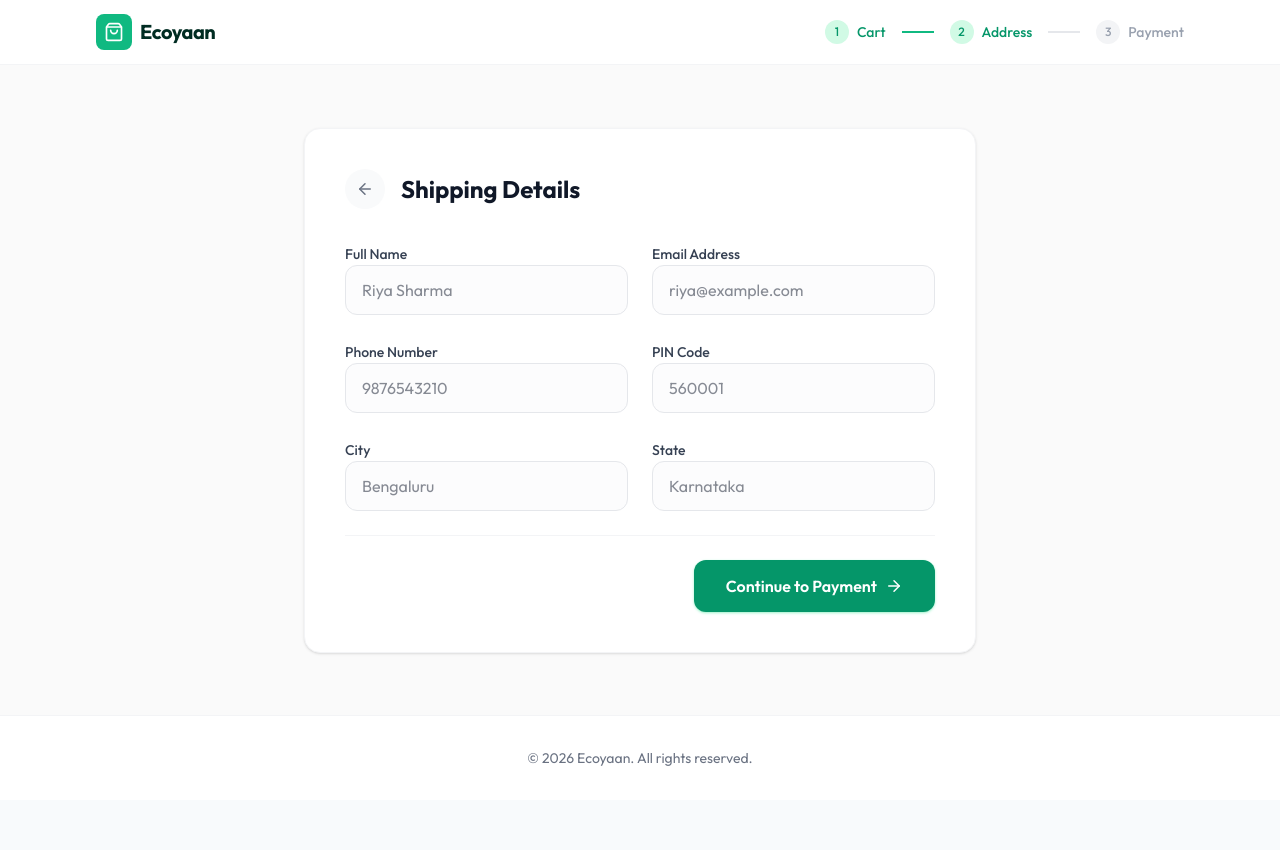
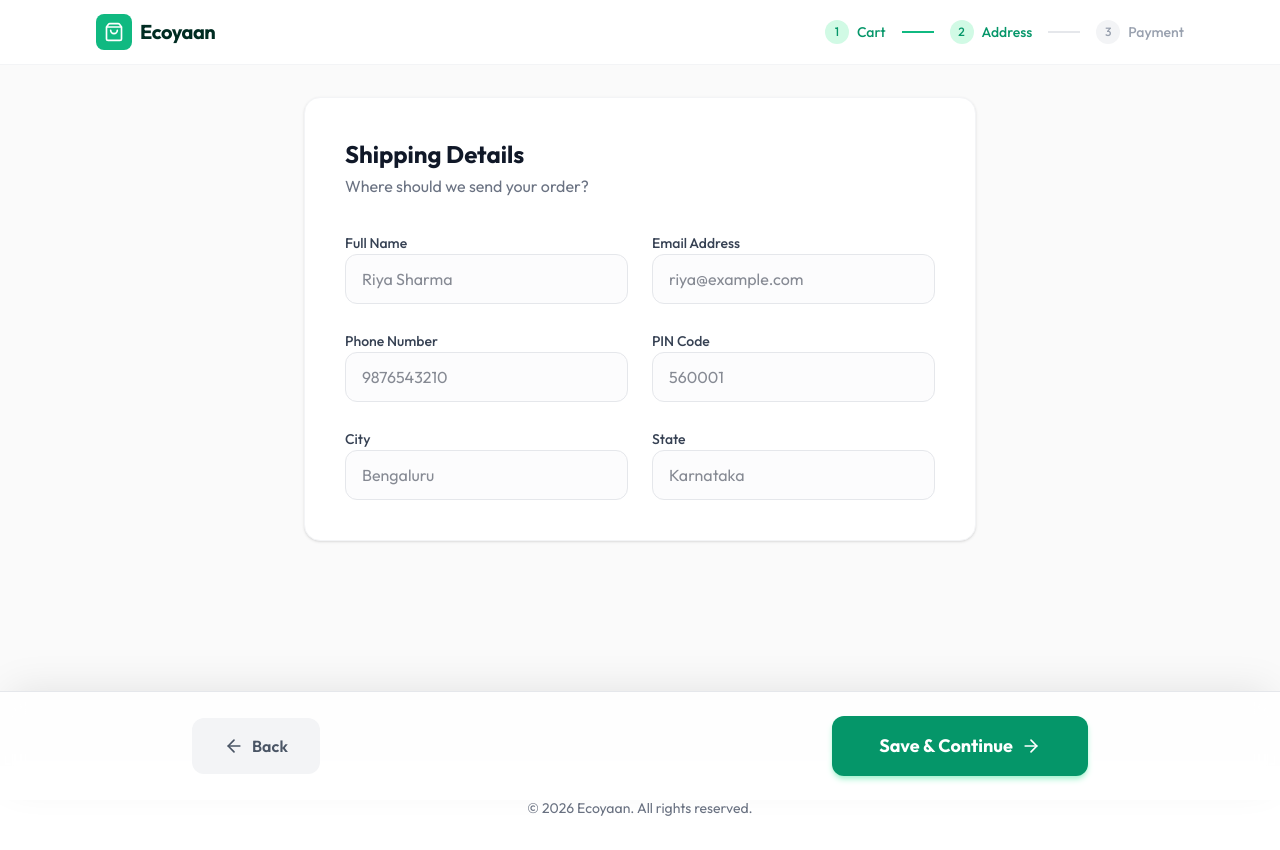
Before and after one commit to lucifer4330k/internproject, a Next.js app: page / in a window 1280 px wide. Both pictures are taken after a click on the button "Proceed to Checkout". Before the commit the page ends 800 px from the top, so only its background shows below. Built offline with nearby package versions, Linux system fonts and the light colour scheme.

Commit message:
feat: user-friendly UI enhancements with sticky action bars, multiple address support, and localStorage persistence

```diff
--- a/src/components/CheckoutFlow.tsx
+++ b/src/components/CheckoutFlow.tsx
@@ -27,12 +27,16 @@ export default function CheckoutFlow({ initialData }: CheckoutFlowProps) {
     const [hydrated, setHydrated] = useState(false);
 
     useEffect(() => {
-        // Hydrate store with SSR data
-        setCartData(
-            initialData.cartItems,
-            initialData.shipping_fee,
-            initialData.discount_applied
-        );
+        // Hydrate store with SSR data only if the store isn't already populated.
+        // This ensures localStorage persistence isn't overwritten purely by the default API mock payload.
+        const state = useCheckoutStore.getState();
+        if (state.cartItems.length === 0) {
+            setCartData(
+                initialData.cartItems,
+                initialData.shipping_fee,
+                initialData.discount_applied
+            );
+        }
         setHydrated(true);
     }, [initialData, setCartData]);
 
@@ -56,8 +60,8 @@ export default function CheckoutFlow({ initialData }: CheckoutFlowProps) {
         <>
             {currentStep < 4 && <Header />}
 
-            <div className="flex-grow flex items-center justify-center p-4 sm:p-6 lg:p-8">
-                <div className="w-full max-w-4xl">
+            <div className="flex-grow flex items-center justify-center p-4 pb-32 sm:p-6 sm:pb-36 lg:p-8 lg:pb-36">
+                <div className="w-full max-w-4xl relative">
                     <AnimatePresence mode="wait">
                         <motion.div
                             key={currentStep}
--- a/src/components/screens/AddressScreen.tsx
+++ b/src/components/screens/AddressScreen.tsx
@@ -1,8 +1,9 @@
-import { useCheckoutStore } from '@/store/useCheckoutStore';
+import { useCheckoutStore, Address } from '@/store/useCheckoutStore';
 import { useForm } from 'react-hook-form';
 import { zodResolver } from '@hookform/resolvers/zod';
 import * as z from 'zod';
-import { ArrowLeft, ArrowRight } from 'lucide-react';
+import { ArrowLeft, ArrowRight, Plus, MapPin, CheckCircle2 } from 'lucide-react';
+import { useState } from 'react';
 
 const formSchema = z.object({
     fullName: z.string().min(2, 'Full name is required'),
@@ -16,11 +17,14 @@ const formSchema = z.object({
 type FormData = z.infer<typeof formSchema>;
 
 export default function AddressScreen() {
-    const { address, setAddress, nextStep, prevStep } = useCheckoutStore();
+    const { addresses, selectedAddressId, addAddress, setSelectedAddress, nextStep, prevStep } = useCheckoutStore();
 
-    const { register, handleSubmit, formState: { errors } } = useForm<FormData>({
+    // Automatically show new address form if no addresses are stored
+    const [isAddingNew, setIsAddingNew] = useState(addresses.length === 0);
+
+    const { register, handleSubmit, formState: { errors }, reset } = useForm<FormData>({
         resolver: zodResolver(formSchema),
-        defaultValues: address || {
+        defaultValues: {
             fullName: '',
             email: '',
             phone: '',
@@ -31,24 +35,100 @@ export default function AddressScreen() {
     });
 
     const onSubmit = (data: FormData) => {
-        setAddress(data);
+        const newAddress: Address = {
+            id: Date.now().toString(),
+            ...data
+        };
+        addAddress(newAddress);
+        setIsAddingNew(false);
+        // Automatically proceed after saving a new address
         nextStep();
     };
 
+    const handleNextClick = () => {
+        if (isAddingNew) {
+            // Programmatically submit the form
+            const form = document.getElementById('address-form') as HTMLFormElement;
+            if (form) form.requestSubmit();
+        } else {
+            if (selectedAddressId) {
+                nextStep();
+            }
+        }
+    };
+
     return (
-        <div className="bg-white rounded-2xl shadow-sm border border-gray-100 p-6 sm:p-10 max-w-2xl mx-auto">
-            <div className="mb-8 flex items-center gap-4">
-                <button
-                    onClick={prevStep}
-                    className="w-10 h-10 rounded-full bg-gray-50 flex items-center justify-center text-gray-500 hover:text-gray-900 transition-colors"
-                    aria-label="Go back"
-                >
-                    <ArrowLeft size={18} />
-                </button>
+        <div className="bg-white rounded-2xl shadow-sm border border-gray-100 p-6 sm:p-10 max-w-2xl mx-auto mb-20">
+            <div className="mb-8 flex items-center justify-between">
+                <div>
                     <h2 className="text-2xl font-bold text-gray-900">Shipping Details</h2>
+                    <p className="text-gray-500 mt-1 sm:text-base text-sm">Where should we send your order?</p>
+                </div>
             </div>
 
-            <form onSubmit={handleSubmit(onSubmit)} className="space-y-6">
+            {/* Address Selection List */}
+            {!isAddingNew && addresses.length > 0 && (
+                <div className="space-y-4 mb-8">
+                    {addresses.map((addr) => (
+                        <div
+                            key={addr.id}
+                            onClick={() => setSelectedAddress(addr.id)}
+                            className={`p-5 rounded-2xl border-2 cursor-pointer transition-all relative ${
+                                selectedAddressId === addr.id
+                                ? 'border-emerald-500 bg-emerald-50/30'
+                                : 'border-gray-100 hover:border-emerald-200 hover:bg-emerald-50/10'
+                            }`}
+                        >
+                            <div className="flex gap-4 items-start">
+                                <div className={`w-10 h-10 rounded-full flex items-center justify-center shrink-0 ${
+                                    selectedAddressId === addr.id ? 'bg-emerald-500 text-white' : 'bg-gray-100 text-gray-500'
+                                }`}>
+                                    <MapPin size={20} />
+                                </div>
+                                <div className="flex-grow">
+                                    <div className="flex justify-between items-start mb-1">
+                                        <h3 className="font-bold text-gray-900">{addr.fullName}</h3>
+                                        {selectedAddressId === addr.id && (
+                                            <CheckCircle2 className="text-emerald-500 shrink-0" size={20} />
+                                        )}
+                                    </div>
+                                    <div className="text-gray-600 text-sm space-y-1">
+                                        <p>{addr.phone} • {addr.email}</p>
+                                        <p>{addr.city}, {addr.state} {addr.pinCode}</p>
+                                    </div>
+                                </div>
+                            </div>
+                        </div>
+                    ))}
+
+                    <button
+                        onClick={() => setIsAddingNew(true)}
+                        className="w-full py-4 rounded-2xl border-2 border-dashed border-gray-200 text-gray-600 font-medium hover:border-emerald-500 hover:text-emerald-600 transition-colors flex items-center justify-center gap-2"
+                    >
+                        <Plus size={18} />
+                        Add a New Address
+                    </button>
+                </div>
+            )}
+
+            {/* New Address Form */}
+            {isAddingNew && (
+                <div className="animate-in fade-in slide-in-from-bottom-4 duration-300">
+                    {addresses.length > 0 && (
+                        <div className="mb-6">
+                            <button
+                                onClick={() => {
+                                    setIsAddingNew(false);
+                                    reset();
+                                }}
+                                className="text-emerald-600 font-medium text-sm hover:underline flex items-center gap-1"
+                            >
+                                <ArrowLeft size={14} /> Back to saved addresses
+                            </button>
+                        </div>
+                    )}
+
+                    <form id="address-form" onSubmit={handleSubmit(onSubmit)} className="space-y-6">
                         <div className="grid grid-cols-1 md:grid-cols-2 gap-6">
                             <div className="space-y-2">
                                 <label className="text-sm font-medium text-gray-700">Full Name</label>
@@ -112,17 +192,32 @@ export default function AddressScreen() {
                                 {errors.state && <p className="text-red-500 text-xs mt-1">{errors.state.message}</p>}
                             </div>
                         </div>
+                    </form>
+                </div>
+            )}
 
-                <div className="pt-6 border-t border-gray-100 flex justify-end">
+            {/* Sticky Action Footer */}
+            <div className="fixed bottom-0 left-0 right-0 bg-white/80 backdrop-blur-md border-t border-gray-200 p-4 sm:p-6 z-[60] shadow-[0_-10px_40px_-10px_rgba(0,0,0,0.1)]">
+                <div className="max-w-4xl mx-auto flex items-center justify-between gap-4">
                     <button
-                        type="submit"
-                        className="bg-emerald-600 hover:bg-emerald-700 text-white px-8 py-3.5 rounded-xl font-semibold shadow-sm shadow-emerald-200 transition-all flex items-center gap-2 group w-full sm:w-auto justify-center"
+                        onClick={prevStep}
+                        className="h-14 px-6 sm:px-8 rounded-xl bg-gray-100 flex items-center justify-center text-gray-600 hover:text-gray-900 hover:bg-gray-200 transition-colors font-semibold"
+                        aria-label="Go back to Cart"
                     >
-                        Continue to Payment
-                        <ArrowRight size={18} className="group-hover:translate-x-1 transition-transform" />
+                        <ArrowLeft size={20} className="sm:mr-2" />
+                        <span className="hidden sm:inline">Back</span>
+                    </button>
+
+                    <button
+                        onClick={handleNextClick}
+                        disabled={!isAddingNew && !selectedAddressId}
+                        className="flex-grow sm:flex-grow-0 sm:w-64 bg-emerald-600 disabled:bg-gray-300 disabled:text-gray-500 hover:bg-emerald-700 text-white px-8 py-4 rounded-xl font-bold shadow-md shadow-emerald-200 disabled:shadow-none transition-all flex items-center justify-center gap-2 group text-lg"
+                    >
+                        {isAddingNew ? 'Save & Continue' : 'Continue to Payment'}
+                        <ArrowRight size={20} className={`${!isAddingNew && !selectedAddressId ? '' : 'group-hover:translate-x-1'} transition-transform`} />
                     </button>
                 </div>
-            </form>
+            </div>
         </div>
     );
 }
--- a/src/components/screens/PaymentScreen.tsx
+++ b/src/components/screens/PaymentScreen.tsx
@@ -4,8 +4,11 @@ import { ArrowLeft, CreditCard, Lock, CheckCircle2 } from 'lucide-react';
 import Image from 'next/image';
 
 export default function PaymentScreen() {
-    const { cartItems, shipping_fee, discount_applied, address, prevStep, nextStep } = useCheckoutStore();
+    const { cartItems, shipping_fee, discount_applied, addresses, selectedAddressId, prevStep, nextStep } = useCheckoutStore();
     const [isProcessing, setIsProcessing] = useState(false);
+
+    // Compute active address
+    const activeAddress = addresses.find(a => a.id === selectedAddressId) || addresses[0];
 
     const subtotal = cartItems.reduce((acc, item) => acc + (item.product_price * item.quantity), 0);
     const total = subtotal + shipping_fee - discount_applied;
@@ -20,19 +23,11 @@ export default function PaymentScreen() {
     };
 
     return (
-        <div className="flex flex-col lg:flex-row gap-8">
+        <div className="flex flex-col lg:flex-row gap-8 mb-20">
             {/* Payment Details */}
             <div className="flex-grow space-y-8">
                 <div className="bg-white rounded-2xl shadow-sm border border-gray-100 p-6 sm:p-8">
                     <div className="mb-6 flex items-center gap-4">
-                        <button
-                            onClick={prevStep}
-                            className="w-10 h-10 rounded-full bg-gray-50 flex items-center justify-center text-gray-500 hover:text-gray-900 transition-colors"
-                            aria-label="Go back to Address"
-                            disabled={isProcessing}
-                        >
-                            <ArrowLeft size={18} />
-                        </button>
                         <h2 className="text-2xl font-bold text-gray-900">Payment Method</h2>
                     </div>
 
@@ -57,15 +52,17 @@ export default function PaymentScreen() {
                 </div>
 
                 {/* Shipping Summary block */}
-                <div className="bg-white rounded-2xl shadow-sm border border-gray-100 p-6 sm:p-8">
-                    <h3 className="font-bold text-gray-900 mb-4">Shipping To</h3>
-                    <div className="text-gray-600 text-sm space-y-1">
-                        <p className="font-medium text-gray-900">{address?.fullName}</p>
-                        <p>{address?.phone}</p>
-                        <p>{address?.email}</p>
-                        <p className="mt-2 text-gray-500">{address?.city}, {address?.state} {address?.pinCode}</p>
+                {activeAddress && (
+                    <div className="bg-white rounded-2xl shadow-sm border border-gray-100 p-6 sm:p-8">
+                        <h3 className="font-bold text-gray-900 mb-4">Shipping To</h3>
+                        <div className="text-gray-600 text-sm space-y-1">
+                            <p className="font-medium text-gray-900">{activeAddress.fullName}</p>
+                            <p>{activeAddress.phone}</p>
+                            <p>{activeAddress.email}</p>
+                            <p className="mt-2 text-gray-500">{activeAddress.city}, {activeAddress.state} {activeAddress.pinCode}</p>
+                        </div>
                     </div>
-                </div>
+                )}
             </div>
 
             {/* Final Order Summary */}
@@ -92,7 +89,7 @@ export default function PaymentScreen() {
 
                     <div className="h-px bg-gray-100 my-6" />
 
-                    <div className="space-y-4 text-sm mb-6">
+                    <div className="space-y-4 text-sm mb-2">
                         <div className="flex justify-between text-gray-500">
                             <span>Subtotal</span>
                             <span className="text-gray-900 font-medium">${subtotal}</span>
@@ -101,17 +98,38 @@ export default function PaymentScreen() {
                             <span>Shipping</span>
                             <span className="text-gray-900 font-medium">${shipping_fee}</span>
                         </div>
+                        {discount_applied > 0 && (
+                            <div className="flex justify-between text-emerald-600">
+                                <span>Discount</span>
+                                <span className="font-medium">-${discount_applied}</span>
+                            </div>
+                        )}
                         <div className="h-px bg-gray-100 my-4" />
                         <div className="flex justify-between text-xl font-bold text-gray-900">
                             <span>Total Pay</span>
                             <span>${total}</span>
                         </div>
                     </div>
+                </div>
+            </div>
+
+            {/* Sticky Action Footer */}
+            <div className="fixed bottom-0 left-0 right-0 bg-white/80 backdrop-blur-md border-t border-gray-200 p-4 sm:p-6 z-[60] shadow-[0_-10px_40px_-10px_rgba(0,0,0,0.1)]">
+                <div className="max-w-4xl mx-auto flex items-center justify-between gap-4">
+                    <button
+                        onClick={prevStep}
+                        disabled={isProcessing}
+                        className="h-14 px-6 sm:px-8 rounded-xl bg-gray-100 flex items-center justify-center text-gray-600 hover:text-gray-900 hover:bg-gray-200 disabled:opacity-50 transition-colors font-semibold"
+                        aria-label="Go back to Address"
+                    >
+                        <ArrowLeft size={20} className="sm:mr-2" />
+                        <span className="hidden sm:inline">Back</span>
+                    </button>
 
                     <button
                         onClick={handlePayment}
                         disabled={isProcessing}
-                        className="w-full bg-emerald-600 hover:bg-emerald-700 disabled:bg-emerald-400 text-white py-4 rounded-xl font-semibold shadow-sm shadow-emerald-200 transition-all flex items-center justify-center gap-3 relative overflow-hidden"
+                        className="flex-grow sm:flex-grow-0 sm:w-72 bg-emerald-600 hover:bg-emerald-700 disabled:bg-emerald-400 text-white px-8 py-4 rounded-xl font-bold shadow-md shadow-emerald-200 transition-all flex items-center justify-center gap-3 relative overflow-hidden text-lg"
                     >
                         {isProcessing ? (
                             <>
--- a/src/components/screens/SuccessScreen.tsx
+++ b/src/components/screens/SuccessScreen.tsx
@@ -3,12 +3,13 @@ import { CheckCircle, ShoppingBag, ArrowRight } from 'lucide-react';
 import { motion } from 'framer-motion';
 
 export default function SuccessScreen() {
-    const { address, setCartData, setStep } = useCheckoutStore();
+    const { addresses, selectedAddressId, resetFlow } = useCheckoutStore();
+
+    const activeAddress = addresses.find(a => a.id === selectedAddressId) || addresses[0];
 
     const handleReturnHome = () => {
-        // Reset flow entirely
-        setCartData([], 0, 0);
-        setStep(1);
+        // Reset flow entirely (clears cart, but persists stored addresses)
+        resetFlow();
         // In a real app this would navigate to '/'
         window.location.reload();
     };
@@ -31,7 +32,7 @@ export default function SuccessScreen() {
             >
                 <h1 className="text-4xl font-extrabold text-gray-900 mb-4 tracking-tight">Order Successful!</h1>
                 <p className="text-lg text-gray-500 mb-8 max-w-md mx-auto leading-relaxed">
-                    Thank you, <span className="font-medium text-gray-900">{address?.fullName?.split(' ')[0]}</span>. Your eco-friendly products are being prepared and will be shipped to {address?.city} shortly.
+                    Thank you, <span className="font-medium text-gray-900">{activeAddress?.fullName?.split(' ')[0]}</span>. Your eco-friendly products are being prepared and will be shipped to {activeAddress?.city} shortly.
                 </p>
 
                 <div className="bg-white rounded-2xl border border-gray-100 p-6 shadow-sm mb-10 text-left inline-block max-w-sm w-full">
--- a/src/store/useCheckoutStore.ts
+++ b/src/store/useCheckoutStore.ts
@@ -1,4 +1,5 @@
 import { create } from 'zustand';
+import { persist } from 'zustand/middleware';
 
 export type CartItem = {
     product_id: number;
@@ -9,6 +10,7 @@ export type CartItem = {
 };
 
 export type Address = {
+    id: string; // Unique identifier for the address
     fullName: string;
     email: string;
     phone: string;
@@ -21,28 +23,36 @@ interface CheckoutState {
     cartItems: CartItem[];
     shipping_fee: number;
     discount_applied: number;
-    address: Address | null;
+    addresses: Address[];
+    selectedAddressId: string | null;
     currentStep: number;
-    // Update the setter to take the flat values
+    // Setters
     setCartData: (items: CartItem[], shipping: number, discount: number) => void;
     updateQuantity: (id: number, delta: number) => void;
-    setAddress: (address: Address) => void;
+    addAddress: (address: Address) => void;
+    setSelectedAddress: (id: string | null) => void;
     setStep: (step: number) => void;
     nextStep: () => void;
     prevStep: () => void;
+    resetFlow: () => void;
 }
 
-export const useCheckoutStore = create<CheckoutState>((set) => ({
+export const useCheckoutStore = create<CheckoutState>()(
+    persist(
+        (set) => ({
             cartItems: [],
             shipping_fee: 0,
             discount_applied: 0,
-    address: null,
+            addresses: [],
+            selectedAddressId: null,
             currentStep: 1,
+
             setCartData: (items, shipping, discount) => set({
                 cartItems: items,
                 shipping_fee: shipping,
                 discount_applied: discount
             }),
+
             updateQuantity: (id, delta) => set((state) => ({
                 cartItems: state.cartItems.map(item =>
                     item.product_id === id
@@ -50,8 +60,32 @@ export const useCheckoutStore = create<CheckoutState>((set) => ({
                         : item
                 )
             })),
-    setAddress: (address) => set({ address }),
+
+            addAddress: (address) => set((state) => {
+                // Determine if this address already exists or is an update (optional, simple push here)
+                // For simplicity, we just push it to the list and set it as selected
+                return {
+                    addresses: [...state.addresses, address],
+                    selectedAddressId: address.id
+                };
+            }),
+
+            setSelectedAddress: (id) => set({ selectedAddressId: id }),
+
             setStep: (step) => set({ currentStep: step }),
             nextStep: () => set((state) => ({ currentStep: Math.min(4, state.currentStep + 1) })),
             prevStep: () => set((state) => ({ currentStep: Math.max(1, state.currentStep - 1) })),
-}));
+
+            resetFlow: () => set({
+                cartItems: [],
+                shipping_fee: 0,
+                discount_applied: 0,
+                currentStep: 1,
+            })
+        }),
+        {
+            name: 'ecoyaan-checkout-storage', // name of item in the storage (must be unique)
+            // persist middleware automatically handles saving to localStorage
+        }
+    )
+);
```
Also changed, not shown: src/components/screens/CartScreen.tsx (+12 -3 lines). Lines whose indentation alone changed are shown as unchanged.
